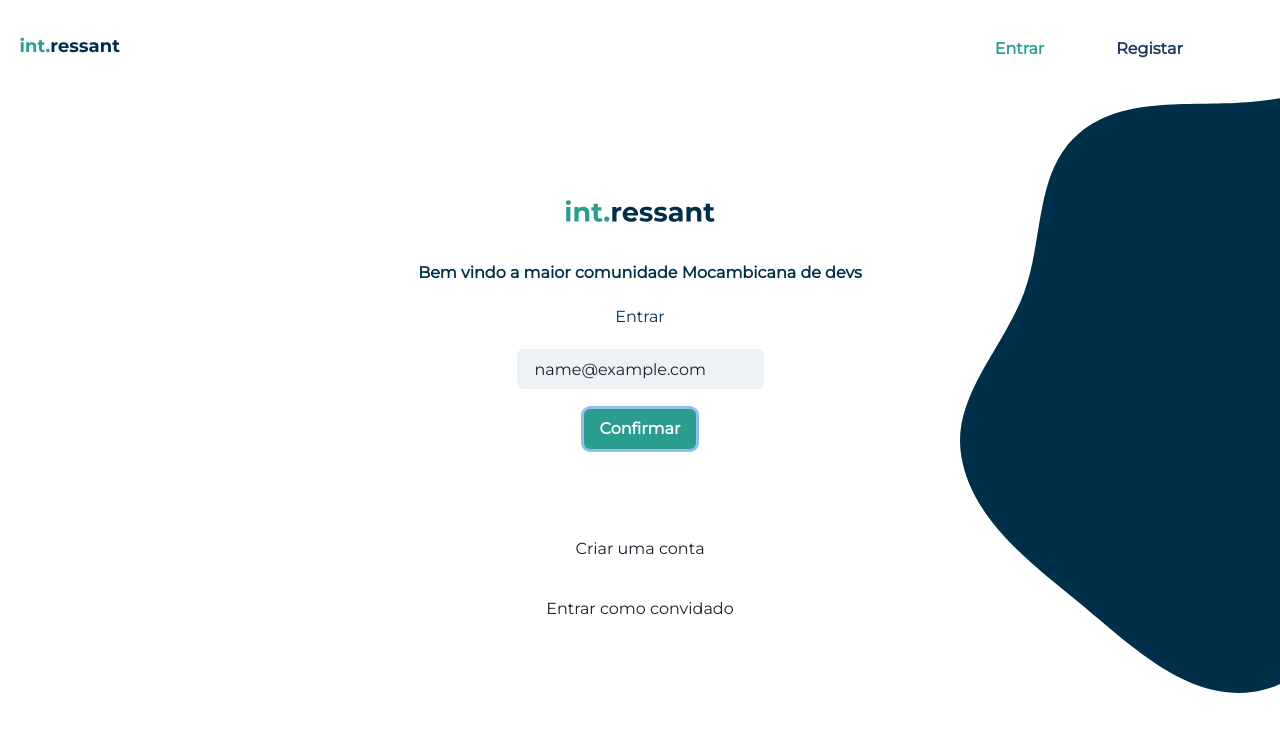
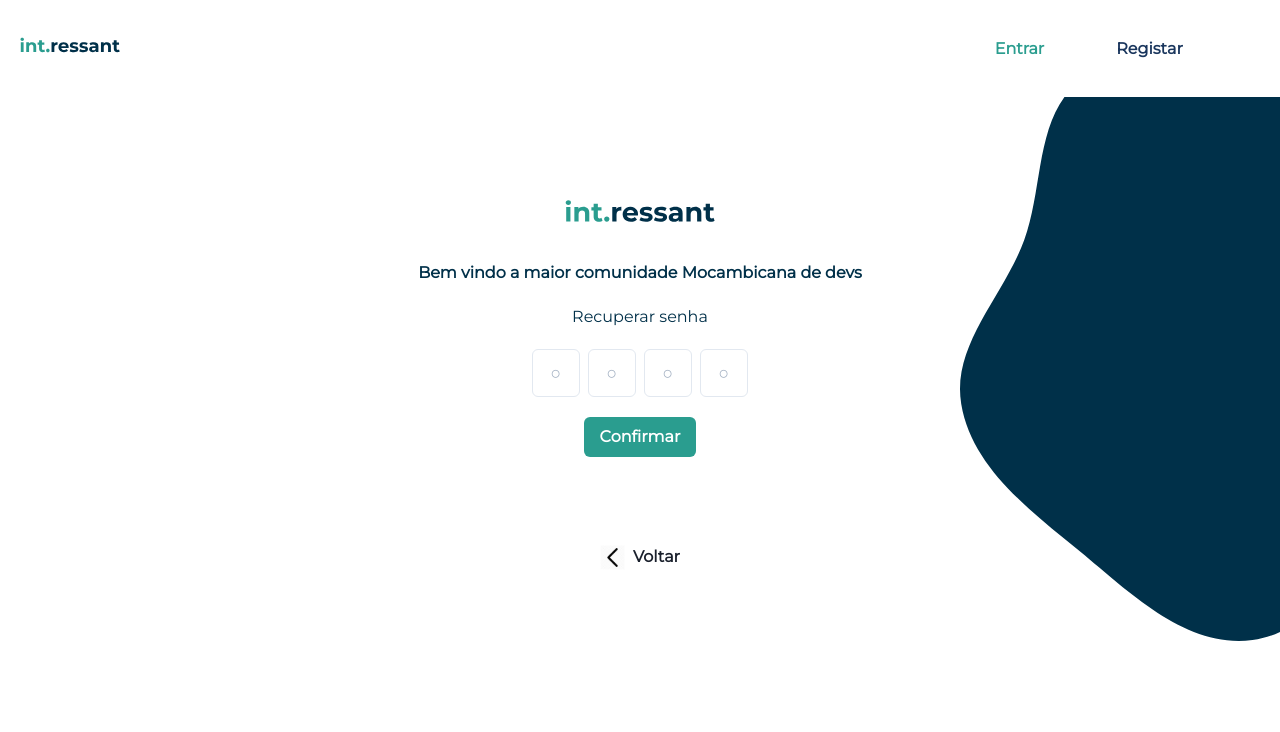
Before and after one commit to int-ressant/int-blog, a Next.js app in the folder client/int-blog/: page /auth/forgotPassword in a window 1280 px wide. Both pictures are taken after typing "name@example.com" into the empty fields and a click on the button "Confirmar". Shown: the top 732 px of the page. Built offline with nearby package versions, Linux system fonts and the light colour scheme.

Commit message:
solving bug forgetPas page > input field focus

```diff
--- a/client/int-blog/pages/auth/forgotPassword.js
+++ b/client/int-blog/pages/auth/forgotPassword.js
@@ -1,4 +1,4 @@
-import { Box, Button, Flex, FormControl, Input, Link, Text } from '@chakra-ui/react'
+import { Box, Button, Flex, FormControl, HStack, Input, Link, PinInput, PinInputField, Text } from '@chakra-ui/react'
 import Image from 'next/image'
 import React, { useState } from 'react'
 import MainLink from '../../components/mainLink'
@@ -9,12 +9,134 @@ export default function ForgotPassword() {
 
     const [email,setEmail]=useState('');
     const [fetching,setFecthing]=useState(false);
+    const [next,setNext]=useState('none');
+    const [password,setPassword]=useState('');
+    const [cPassword,setCPassword]=useState('');
+    const [otp,setOtp]=useState('');
 
     const handleSubmit = async (e) => {
         e.preventDefault();
+        setFecthing(true);
         console.log(email);
+        setTimeout(()=>{
+            setFecthing(false);
+            setNext('step1');
+        },2000)
 
       };
+
+      const handleGoBack=()=>{
+          next==='step1' ? setNext('none') : setNext('step1');
+      }
+
+      const handleSubmitOtp=()=>{
+        e.preventDefault();
+        setFecthing(true);
+        console.log(otp);
+        setTimeout(()=>{
+            setFecthing(false);
+            setNext('step2');
+        },2000)
+      }
+
+      const handleSubmitPass=()=>{
+        e.preventDefault();
+        setFecthing(true);
+        console.log(pass);
+        setTimeout(()=>{
+            setFecthing(false);
+            setNext('step3');
+        },2000)
+      }
+
+      const EmailForm=()=>{
+          return(
+              <>
+            <form onSubmit={handleSubmit}>
+            <FormControl id="email">
+              <Flex justifyContent="space-around" flexDirection="column">
+                <Input value={email} onChange={(e=>setEmail(e.currentTarget.value))} variant="filled" placeholder="Email" />
+
+              </Flex>
+              <Flex
+                mt="5"
+                alignItems="center"
+                justifyContent="center"
+              >
+
+
+                <Button isLoading={fetching} type="submit" bgColor="green.light" color="white">
+                  Confirmar
+                </Button>
+              </Flex>
+            </FormControl>
+          </form>
+          </>
+          )
+      }
+
+      const PasswordForm=()=>{
+        return(
+          <form onSubmit={handleSubmitPass}>
+          <FormControl id="password">
+            <Flex justifyContent="space-around" flexDirection="column">
+              <Input value={password} onChange={(e=>setPassword(e.currentTarget.value))} variant="filled" placeholder="nova password" />
+              <Input value={cPassword} onChange={(e=>setCPassword(e.currentTarget.value))} variant="filled" placeholder="confirmar password" />
+            </Flex>
+            <Flex
+              mt="5"
+              alignItems="center"
+              justifyContent="center"
+            >
+
+
+              <Button isLoading={fetching} type="submit" bgColor="green.light" color="white">
+                Confirmar
+              </Button>
+            </Flex>
+          </FormControl>
+        </form>
+        )
+    }
+
+      const OtpForm=()=>{
+        return(
+          <form onSubmit={handleSubmitOtp}>
+          <FormControl id="otp">
+            <Flex justifyContent="space-around" flexDirection="column">
+            <HStack>
+  <PinInput value={otp} otp size='lg' >
+    <PinInputField />
+    <PinInputField />
+    <PinInputField />
+    <PinInputField />
+  </PinInput>
+</HStack>
+            </Flex>
+            <Flex
+              mt="5"
+              alignItems="center"
+              justifyContent="center"
+            >
+
+
+              <Button isLoading={fetching} type="submit" bgColor="green.light" color="white">
+                Confirmar
+              </Button>
+            </Flex>
+          </FormControl>
+        </form>
+        )
+    }
+
+// if(next==='none'){
+//     return null
+// }else if(next==='step1'){
+
+// }else if(next==='setp2'){
+
+// }
+
     return (
         <Box className={styles.blob}>
         <Flex alignItems="center" justifyContent="center">
@@ -33,31 +155,13 @@ export default function ForgotPassword() {
               Bem vindo a maior comunidade Mocambicana de devs
             </Text>
             <Text mt="5" color="blue.dark">
-              Entrar
+              Recuperar senha
             </Text>
 
 
 
             <Flex mt='5' w="100%" justifyContent="center">
-              <form onSubmit={handleSubmit}>
-                <FormControl id="email">
-                  <Flex justifyContent="space-around" flexDirection="column">
-                    <Input value={email} onChange={(e=>setEmail(e.currentTarget.value))} variant="filled" placeholder="Email" />
-
-                  </Flex>
-                  <Flex
-                    mt="5"
-                    alignItems="center"
-                    justifyContent="center"
-                  >
-
-
-                    <Button type="submit" bgColor="green.light" color="white">
-                      Confirmar
-                    </Button>
-                  </Flex>
-                </FormControl>
-              </form>
+             {next==='none' ? <EmailForm/>: next==='step1' ?<OtpForm/> : <PasswordForm/> }
             </Flex>
             <Flex
               mt="20"
@@ -65,8 +169,11 @@ export default function ForgotPassword() {
               justifyContent="space-around"
               alignItems="center"
             >
-              <MainLink href="/auth/register" txt='Criar uma conta' />
-              <MainLink txt="Entrar como convidado" mt="5" href="/auth/register"/>
+             { next==='none' ?<> <MainLink href="/auth/register" txt='Criar uma conta' />
+              <MainLink txt="Entrar como convidado" mt="5" href="/auth/register"/></>
+            :
+              <Button onClick={handleGoBack} leftIcon={<Image src='/backarrow.svg' width='25' height='25 ' />} variant='ghost'>Voltar</Button>
+            }
 
             </Flex>
           </Flex>
```
Also changed, not shown: client/int-blog/components/emailForm.js (added), client/int-blog/public/backarrow.svg (added).
